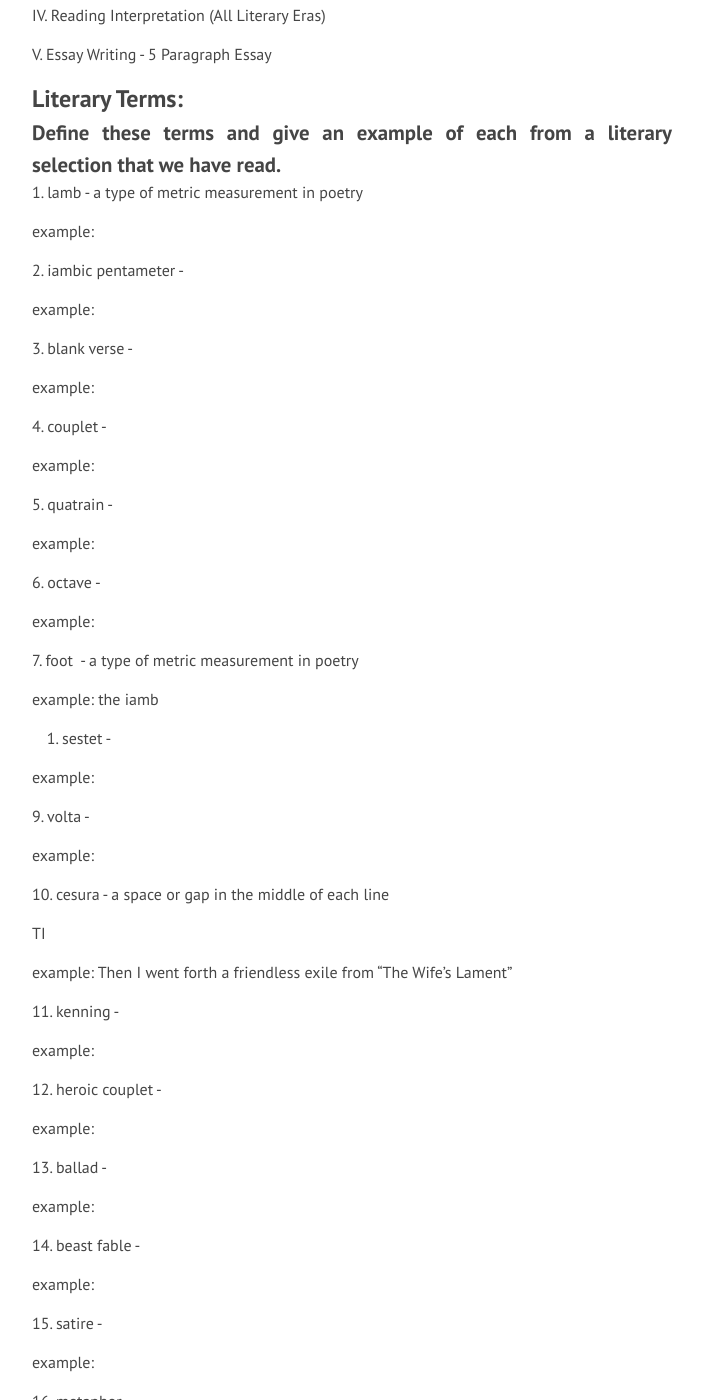
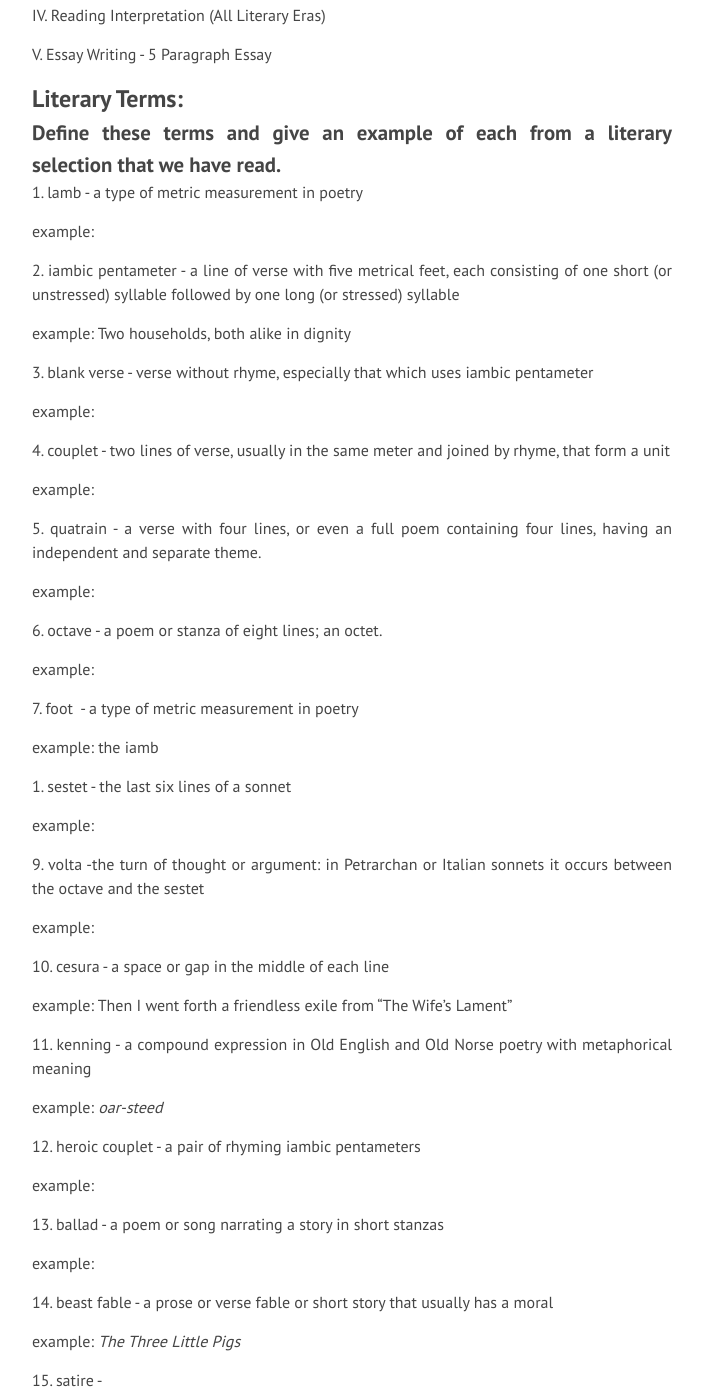
Before and after one commit to EthenStrine/English, a Jekyll site: the page built from _posts/2018-12-11-Semester Review.md, in a window 1280 px wide and 1400 px high, scrolled down 810 px. Shown: the whole window, without its empty margins (288-991 px from the left). Built offline with Jekyll 4.4.1, drawn with Linux system fonts in a browser that asks for light colours; nearby versions of some CDN libraries; our own code applies the rules of GitHub Pages for plain Markdown files.

Commit message:
Update 2018-12-11-Semester Review.md

```diff
--- a/_posts/2018-12-11-Semester Review.md
+++ b/_posts/2018-12-11-Semester Review.md
@@ -19,23 +19,23 @@
 
 example:
 
-2\. iambic pentameter -
+2\. iambic pentameter - a line of verse with five metrical feet, each consisting of one short (or unstressed) syllable followed by one long (or stressed) syllable
+
+example: Two households, both alike in dignity
+
+3\. blank verse - verse without rhyme, especially that which uses iambic pentameter
 
 example:
 
-3\. blank verse -
+4\. couplet - two lines of verse, usually in the same meter and joined by rhyme, that form a unit
 
 example:
 
-4\. couplet -
+5\. quatrain - a verse with four lines, or even a full poem containing four lines, having an independent and separate theme.
 
 example:
 
-5\. quatrain -
-
-example:
-
-6\. octave -
+6\. octave - a poem or stanza of eight lines; an octet.
 
 example:
 
@@ -43,35 +43,33 @@ example:
 
 example: the iamb
 
-1. sestet -
+1\. sestet - the last six lines of a sonnet
 
 example:
 
-9\. volta -
+9\. volta -the turn of thought or argument: in Petrarchan or Italian sonnets it occurs between the octave and the sestet
 
 example:
 
 10\. cesura - a space or gap in the middle of each line
 
-TI
-
 example: Then I went forth a friendless exile from "The Wife's Lament"
 
-11\. kenning -
+11\. kenning - a compound expression in Old English and Old Norse poetry with metaphorical meaning
+
+example: *oar-steed*
+
+12\. heroic couplet - a pair of rhyming iambic pentameters
 
 example:
 
-12\. heroic couplet -
+13\. ballad - a poem or song narrating a story in short stanzas
 
 example:
 
-13\. ballad -
+14\. beast fable - a prose or verse fable or short story that usually has a moral
 
-example:
-
-14\. beast fable -
-
-example:
+example: *The Three Little Pigs*
 
 15\. satire -
 
```
